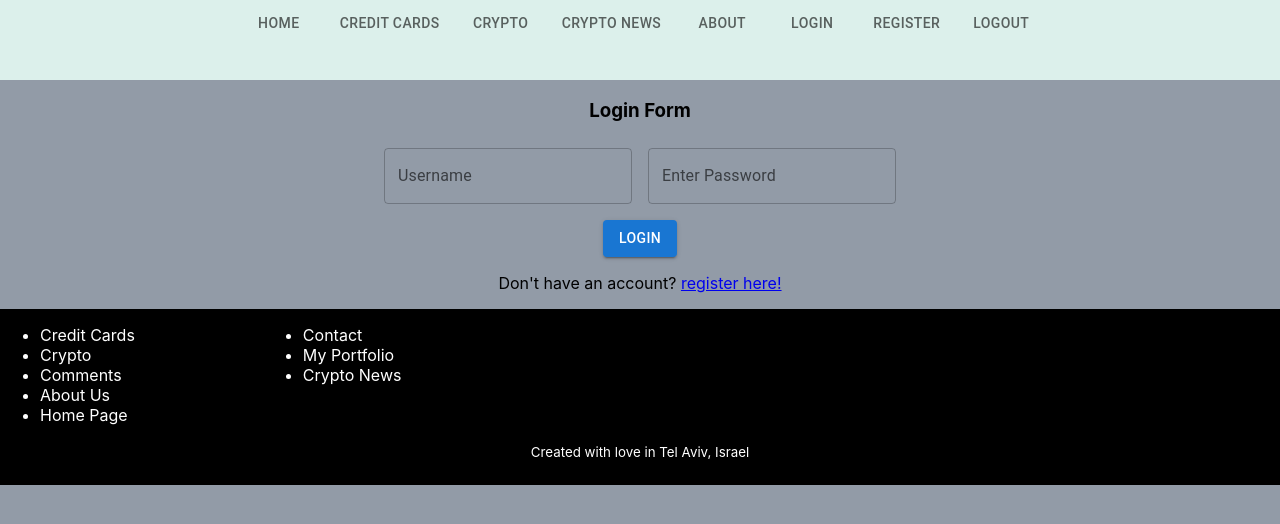
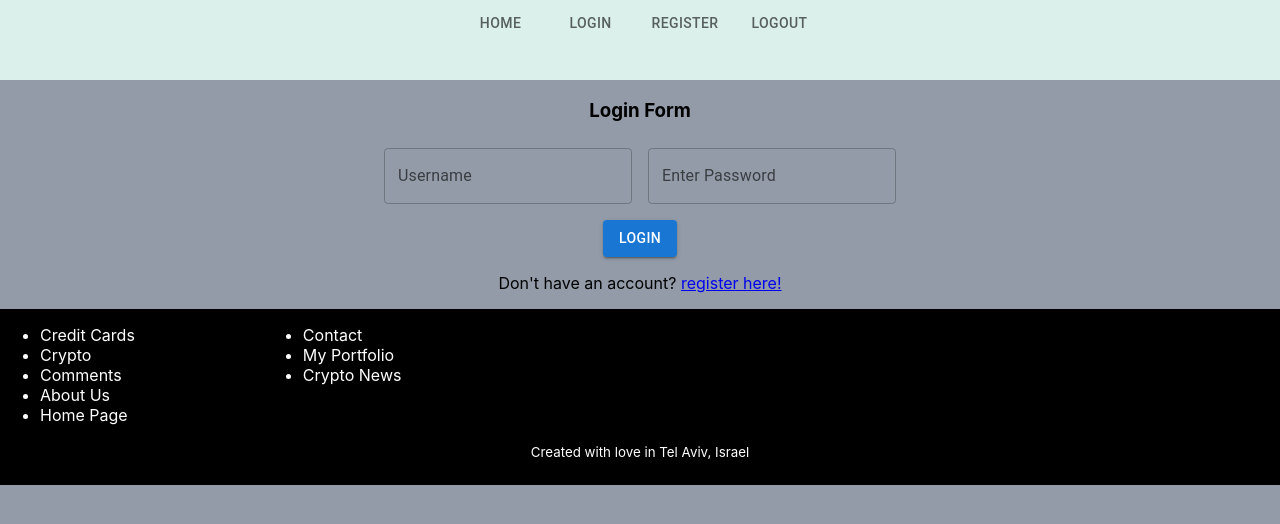
Before and after one commit to shaul613/finance-app, a React (Create React App) app in the folder client/: page /login in a window 1280 px wide. Shown: the top 524 px of the page. Built offline with nearby package versions, Linux system fonts and the light colour scheme; the HTML template or start-up script is replaced by a standard one.

Commit message:
removed part of navbar for development

```diff
--- a/client/src/components/Navbar.js
+++ b/client/src/components/Navbar.js
@@ -36,13 +36,13 @@ const Navbar = (props) => {
         <div id='navbar'>
         <Tabs value={value} onChange={handleChange} centered>
           <Tab component={Link} to='/' label="Home"/>
-          <Tab component={Link} to='/creditcards' label="Credit Cards"/>
+          {/*<Tab component={Link} to='/creditcards' label="Credit Cards"/>
           <Tab component={Link} to='/crypto' label="Crypto" />
           <Tab component={Link} to='/cryptonews' label="Crypto News" />
-          {/*<Tab component={Link} to='/loans_banking' label="Loans And Banking" />*/}
+          <Tab component={Link} to='/loans_banking' label="Loans And Banking" />*/}
           {/*<Tab component={Link} to='/feedback' label="Feedback And Comments" />*/}
-          <Tab component={Link} to='/about' label="About" />
-          {/*<Tab component={Link} to='/cryptonews' label="Crypto News (coming soon!)" />*/}
+          {/*<Tab component={Link} to='/about' label="About" />
+          <Tab component={Link} to='/cryptonews' label="Crypto News (coming soon!)" />*/}
           <Tab component={Link} to='/login' label="Login" />
           <Tab component={Link} to='/register' label="Register" />
           <Tab component={Link} to='/login' onClick={func} label="Logout" />
```
